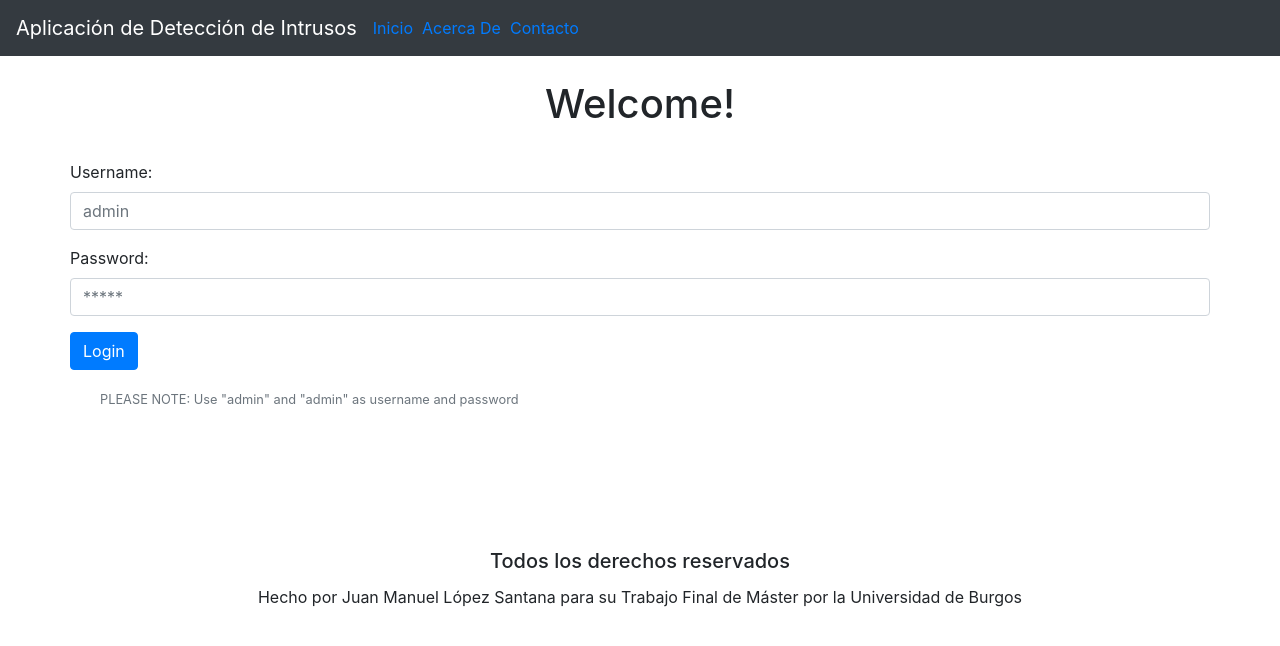
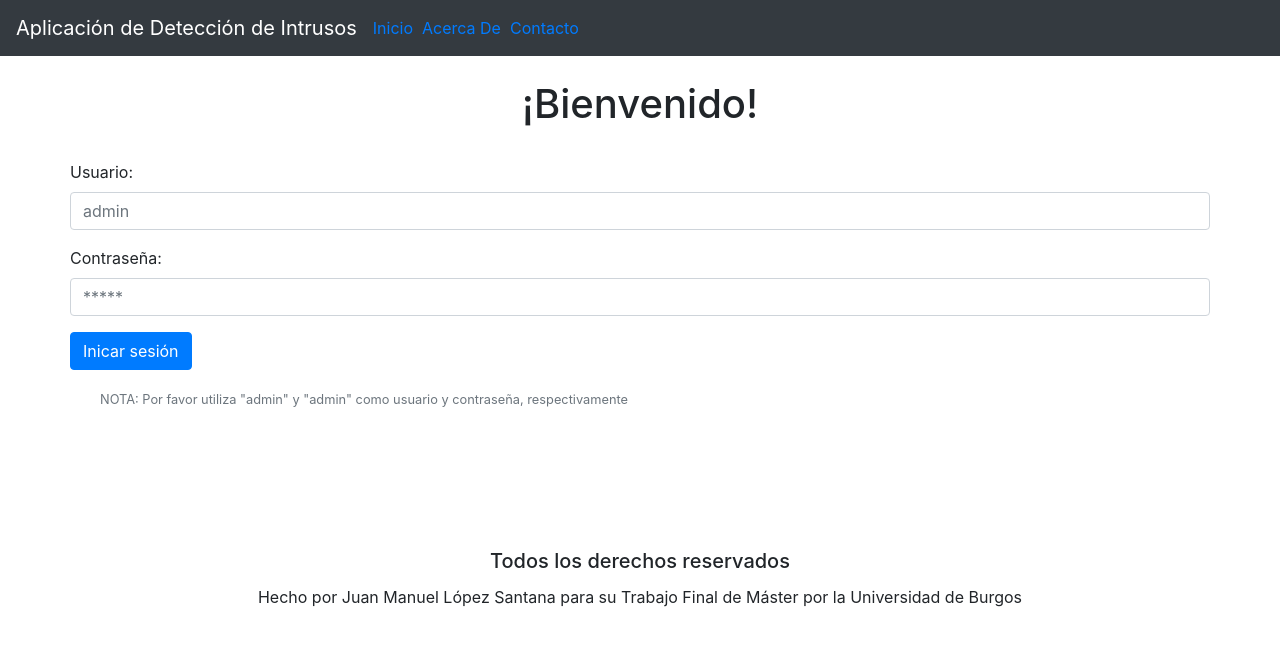
Before and after one commit to juanma77/mt-app, a React (Create React App) app: page / in a window 1280 px wide. Shown: the top 646 px of the page. Built offline with nearby package versions, Linux system fonts and the light colour scheme.

Commit message:
updating text

```diff
--- a/src/pages/home.js
+++ b/src/pages/home.js
@@ -20,52 +20,33 @@ function validateForm( navigate ) {
 }
 
 const Home = () => {
-
   const navigate = useNavigate();
-
   return (
-
     <>
     <div>
       <br/>
       <div className="">
-        <center><h1>Welcome!</h1></center>
+        <center><h1>¡Bienvenido!</h1></center>
       </div>
-
       <form name="loginForm" className="container" id="loginForm">
         <br/>
-
         <div className="form-group row">
-
           <br/>
-          <label htmlFor="inputUser">Username:</label>
+          <label htmlFor="inputUser">Usuario:</label>
           <input type="text" className="form-control" id="inputUser" placeholder="admin" name="loginUser" required />
-
         </div>
 
         <div className="form-group row">
-
-          <label htmlFor="inputPassword">Password:</label>
+          <label htmlFor="inputPassword">Contraseña:</label>
           <input type="password" className="form-control" id="inputPassword" placeholder="*****" name="loginPassword" required/>
-
         </div>
-
-        <button type="submit" className="btn btn-primary form-group row" onClick={ () => validateForm(navigate) } >Login</button>
-
+        <button type="submit" className="btn btn-primary form-group row" onClick={ () => validateForm(navigate) } >Inicar sesión</button>
         <div className= "container">
-          <small id="loginHelp" className="form-text text-muted">PLEASE NOTE: Use "admin" and "admin" as username and password</small>
+          <small id="loginHelp" className="form-text text-muted">NOTA: Por favor utiliza "admin" y "admin" como usuario y contraseña, respectivamente</small>
         </div>
-
       </form>
-
-
-
     </div>
-
-
-
     </>
-
   )
 };
 
```
